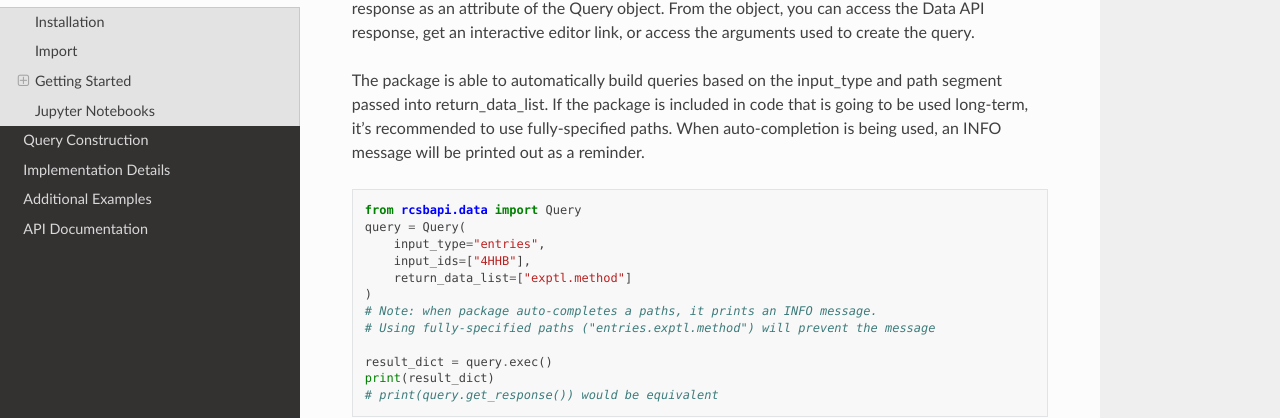
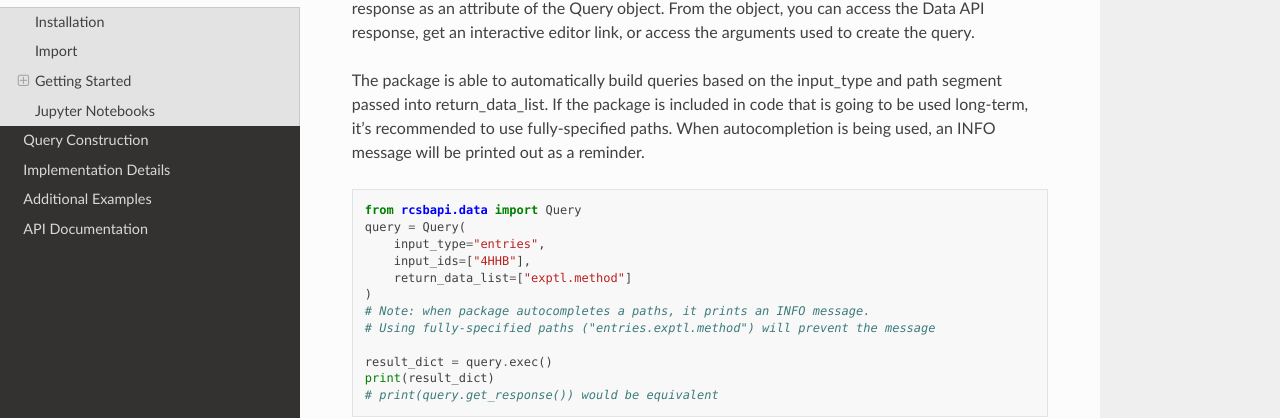
Before and after one commit to rcsb/py-rcsb-api, a Sphinx documentation site: the page built from docs/quickstart.md, in a window 1280 px wide and 1400 px high, scrolled down 542 px. Shown: the part 187-605 px from the top of the window. Built offline with Sphinx 7.4.7 and the Read the Docs theme 2.0.0, drawn with Linux system fonts in a browser that asks for light colours; some of the changed text lies outside the part shown.

````diff
--- a/docs/quickstart.md
+++ b/docs/quickstart.md
@@ -18,7 +18,7 @@
 
 To generate a query in this package, you would create a Query object. The Query object must be executed using the `.exec()` method, which will return the JSON response as well as store the response as an attribute of the Query object. From the object, you can access the Data API response, get an interactive editor link, or access the arguments used to create the query.
 
-The package is able to automatically build queries based on the input_type and path segment passed into return_data_list. If the package is included in code that is going to be used long-term, it's recommended to use fully-specified paths. When auto-completion is being used, an INFO message will be printed out as a reminder.
+The package is able to automatically build queries based on the input_type and path segment passed into return_data_list. If the package is included in code that is going to be used long-term, it's recommended to use fully-specified paths. When autocompletion is being used, an INFO message will be printed out as a reminder.
 
 ```python
 from rcsbapi.data import Query
@@ -27,7 +27,7 @@
     input_ids=["4HHB"],
     return_data_list=["exptl.method"]
 )
-# Note: when package auto-completes a paths, it prints an INFO message.
+# Note: when package autocompletes a paths, it prints an INFO message.
 # Using fully-specified paths ("entries.exptl.method") will prevent the message
 
 result_dict = query.exec()
@@ -66,7 +66,7 @@
 
 In GraphQL, you must begin your query at specific fields. These are fields like entry, polymer_entity, and polymer_entity_instance (see full list [here](query_construction.md#input-type)). Each field can return a scalar (e.g. string, integer) or a type. Every query must ultimately request scalar value(s), which can be seen in the example query below. As shown in the example, only fields are explicitly included in queries while types are implicit. Types are named in CamelCase (CoreEntry) while fields are in snake case (exptl or audit_author).
 
-### Auto-completion of Queries
+### Autocompletion of Queries
 One way this package simplifies making requests is by adding fields that return scalars into the generated query if you request a field that returns a type.
 ```python
 from rcsbapi.data import Query
````
Also changed, not shown: README.md (+2 -2 lines), 2 other files.
